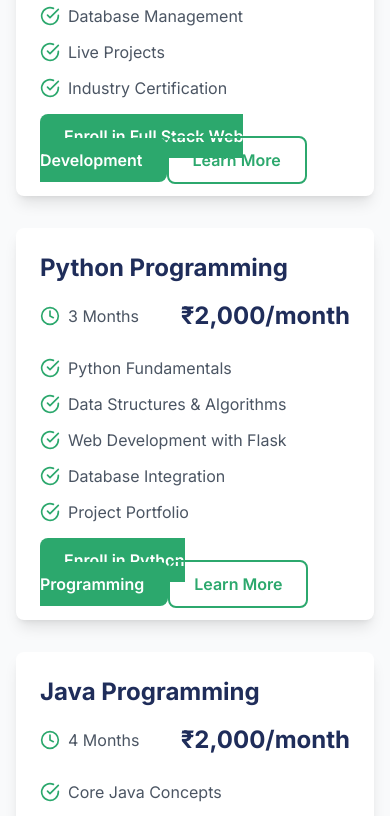
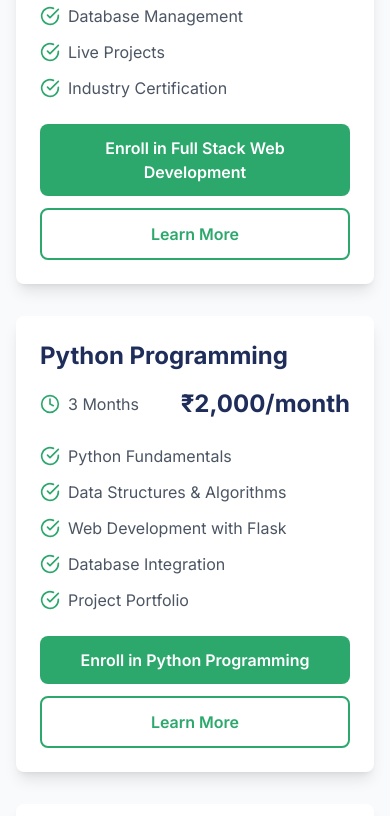
Before and after one commit to ayushdarmoraa/doon-coding-academy, a Next.js app: page /enroll in a window 390 px wide. Shown: the part 1960-2776 px from the top of the page. Built offline with nearby package versions, Linux system fonts and the light colour scheme.

Commit message:
Fix: Improve mobile responsiveness of buttons on enroll page

```diff
--- a/app/enroll/page.tsx
+++ b/app/enroll/page.tsx
@@ -158,7 +158,7 @@
                     ))}
                   </ul>
 
-                  <div className="space-y-3">
+                  <div className="flex flex-col sm:flex-row gap-3 mt-6">
                     <a
                       href={`https://wa.me/917037905464?text=Hi, I want to enroll in ${course.name} course`}
                       target="_blank"
```
